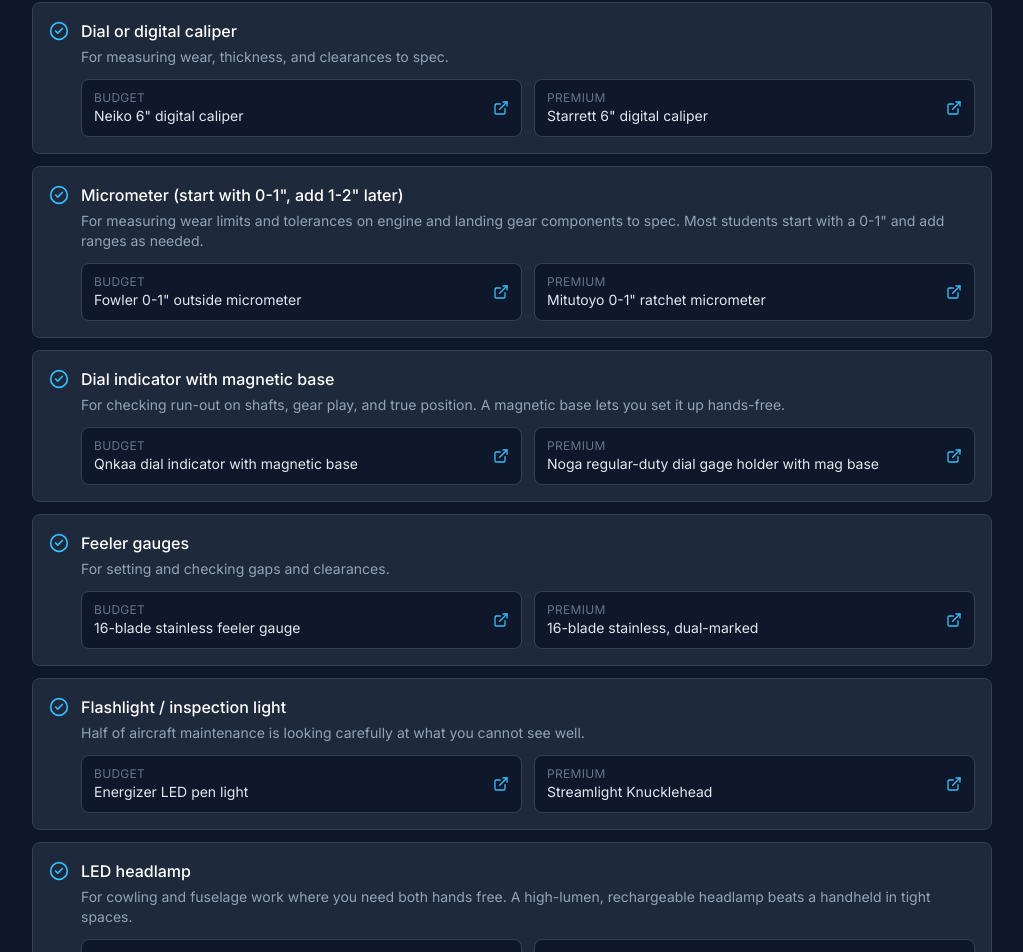
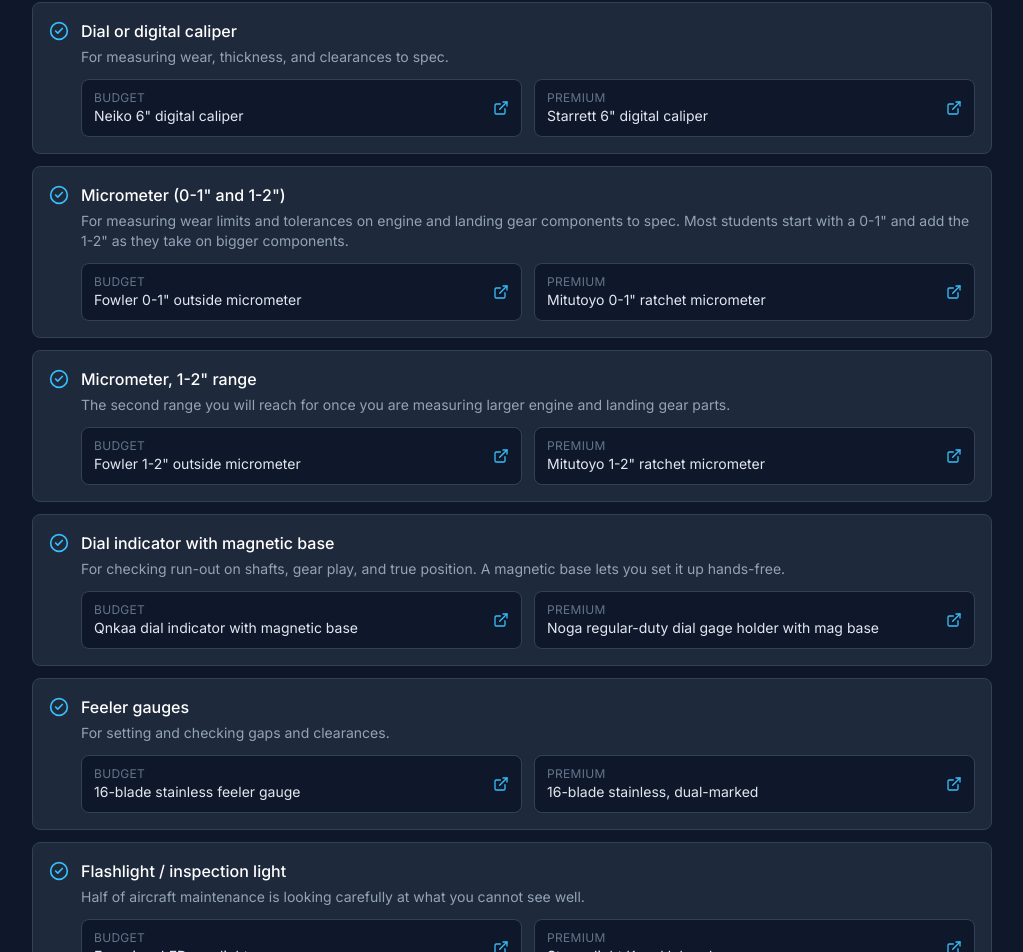
Before and after one commit to dwestbrooks/amttoolbox, a Next.js app: page /guides/ap-mechanic-tool-list in a window 1280 px wide. Shown: the part 4524-5476 px from the top of the page, without its empty margins (128-1151 px from the left). Built offline with nearby package versions, Linux system fonts and the light colour scheme.

Commit message:
feat: add 1-2 inch micrometer range to A&P tool list

```diff
--- a/src/app/guides/ap-mechanic-tool-list/page.tsx
+++ b/src/app/guides/ap-mechanic-tool-list/page.tsx
@@ -317,8 +317,8 @@
         },
       },
       {
-        name: 'Micrometer (start with 0-1", add 1-2" later)',
-        note: 'For measuring wear limits and tolerances on engine and landing gear components to spec. Most students start with a 0-1" and add ranges as needed.',
+        name: 'Micrometer (0-1" and 1-2")',
+        note: 'For measuring wear limits and tolerances on engine and landing gear components to spec. Most students start with a 0-1" and add the 1-2" as they take on bigger components.',
         budget: {
           label: 'Fowler 0-1" outside micrometer',
           url: 'https://www.amazon.com/dp/B00B5HES1O',
@@ -326,6 +326,18 @@
         premium: {
           label: 'Mitutoyo 0-1" ratchet micrometer',
           url: 'https://www.amazon.com/dp/B0006J429K',
+        },
+      },
+      {
+        name: 'Micrometer, 1-2" range',
+        note: 'The second range you will reach for once you are measuring larger engine and landing gear parts.',
+        budget: {
+          label: 'Fowler 1-2" outside micrometer',
+          url: 'https://www.amazon.com/dp/B00B5HESQ4',
+        },
+        premium: {
+          label: 'Mitutoyo 1-2" ratchet micrometer',
+          url: 'https://www.amazon.com/dp/B003UATB7K',
         },
       },
       {
```
